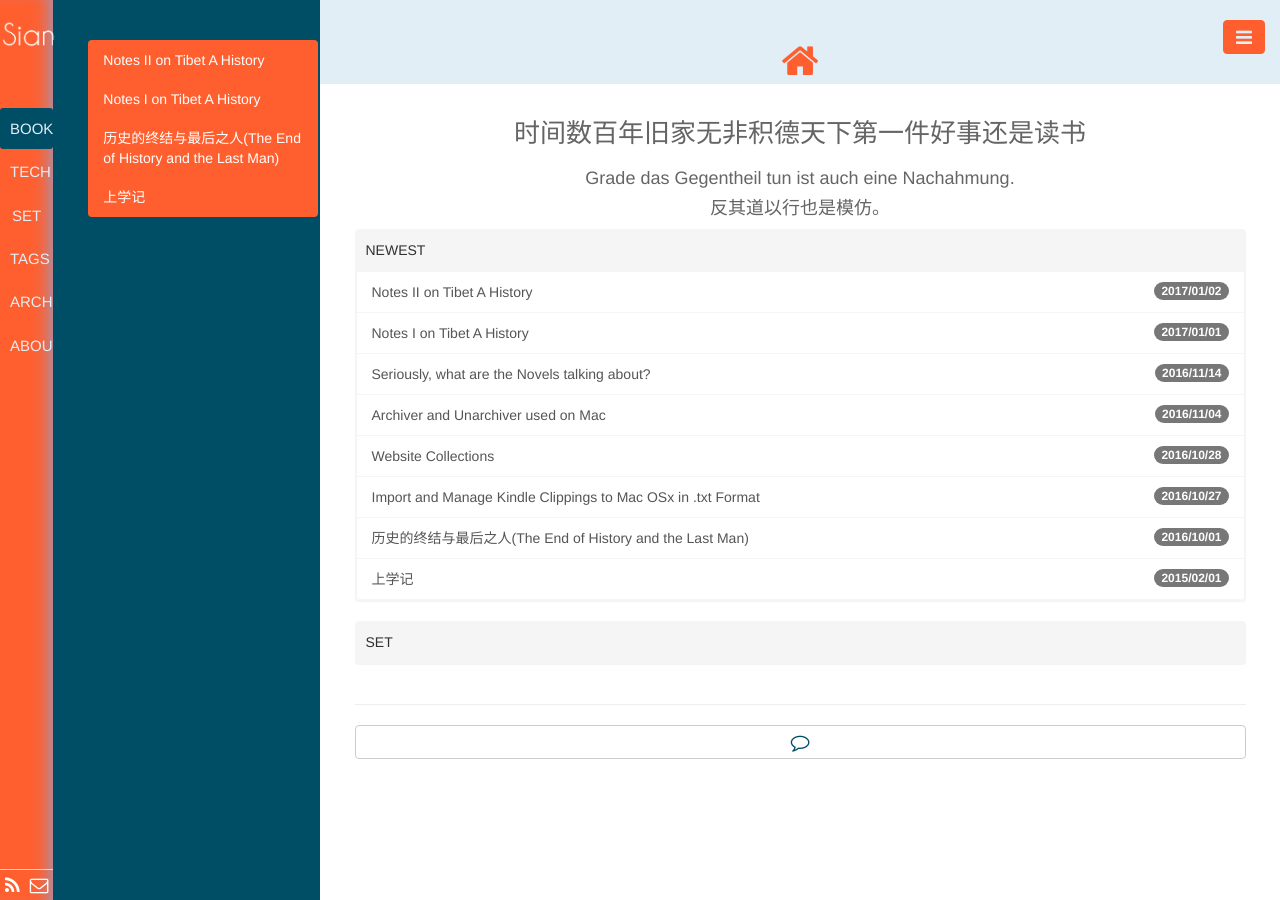
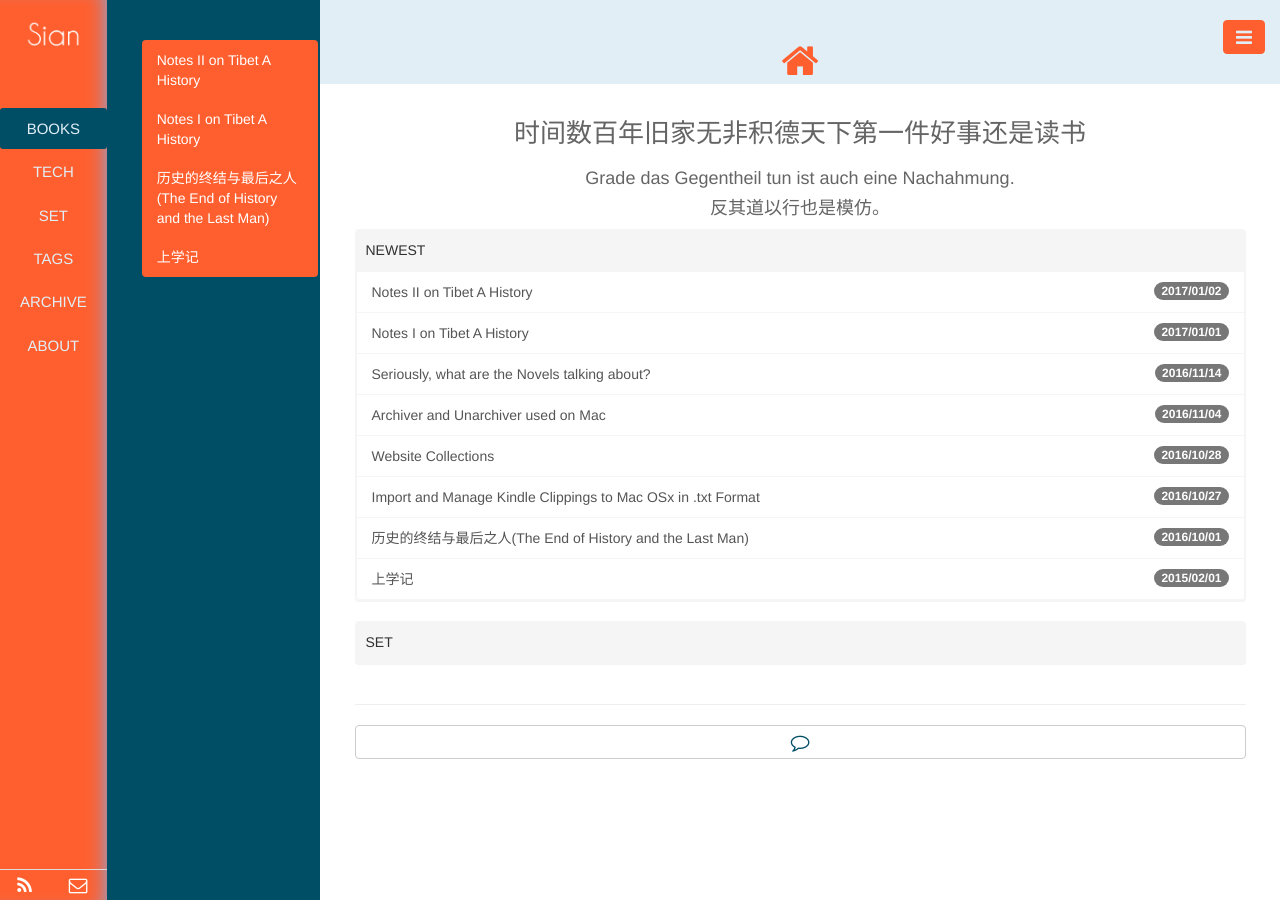
Before and after one commit to mathesse/mathesse.github.io, a Jekyll site: the page built from index.html, in a window 1280 px wide. Built offline with Jekyll 4.4.1, drawn with Linux system fonts in a browser that asks for light colours; the list of posts is cut into pages by our own code.

Commit message:
bootscrap

```diff
--- a/_includes/navside.html
+++ b/_includes/navside.html
@@ -1,6 +1,6 @@
-<div class="col-md-3 col-lg-3 col-sm-13 col-xs-13 aside visible-md visible-lg">
+<div class="col-md-5 col-lg-3 col-sm-13 col-xs-13 aside visible-md visible-lg">
   <div class="row">
-    <div class="col-md-2 col-xs-2 aside1">
+    <div class="col-md-4 col-xs-2 aside1">
       <br>
       <a class="pjaxlink" href="/"><img src="{{ site.gavatar }}" class="img-ronuded avatar" style="border-width:0px; border-color:#000"></a>
       <br><br><br><br>
@@ -25,7 +25,7 @@
         </table>
       </div>
     </div>
-    <div class="col-md-10 col-xs-10 aside2">
+    <div class="col-md-8 col-xs-10 aside2">
       <div class="row">
         <div class="tab-content">
           {% for category in site.categories %}
```
